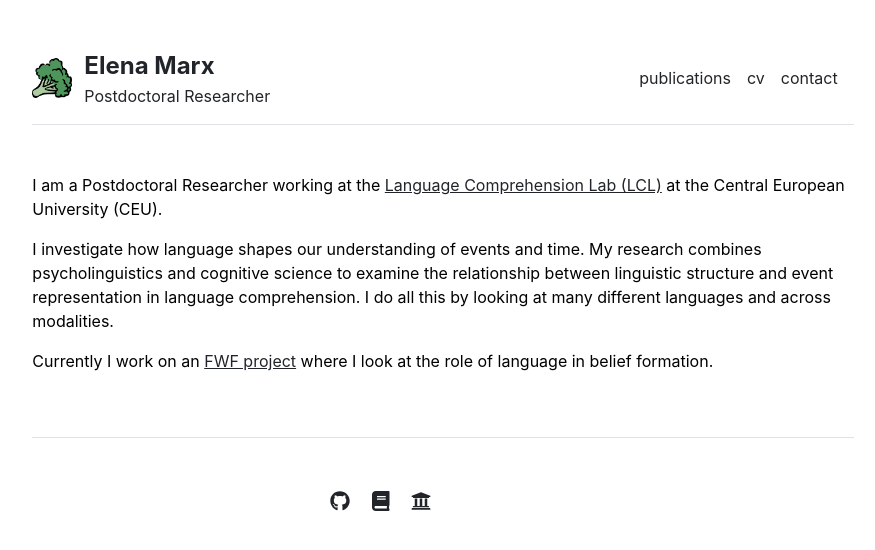
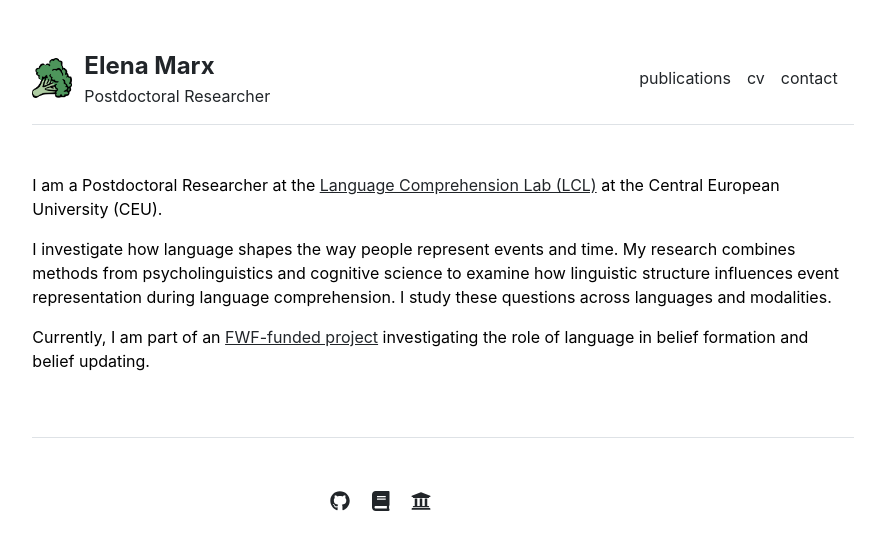
Before and after one commit to elena-marx/elena-marx.github.io, a Jekyll site: the page built from index.md, in a window 1280 px wide. Shown: the top 550 px of the page, without its empty margins (197-1072 px from the left). Built offline with Jekyll 4.4.1, drawn with Linux system fonts in a browser that asks for light colours.

Commit message:
Home page updated

```diff
--- a/index.md
+++ b/index.md
@@ -2,8 +2,8 @@
 layout: home
 title: Home
 ---
-I am a Postdoctoral Researcher working at the [Language Comprehension Lab (LCL)](https://lcl.ceu.edu/) at the Central European University (CEU).
+I am a Postdoctoral Researcher at the <a href="https://lcl.ceu.edu/" target="_blank" rel="noopener noreferrer">Language Comprehension Lab (LCL)</a> at the Central European University (CEU).
 
-I investigate how language shapes our understanding of events and time. My research combines psycholinguistics and cognitive science to examine the relationship between linguistic structure and event representation in language comprehension. I do all this by looking at many different languages and across modalities.
+I investigate how language shapes the way people represent events and time. My research combines methods from psycholinguistics and cognitive science to examine how linguistic structure influences event representation during language comprehension. I study these questions across languages and modalities.
 
-Currently I work on an [FWF project](https://www.ceu.edu/unit/center-belief-updating-and-debiasing-ceu-de-bias-center/research-groups) where I look at the role of language in belief formation.
+Currently, I am part of an <a href="https://www.ceu.edu/unit/center-belief-updating-and-debiasing-ceu-de-bias-center/research-groups" target="_blank" rel="noopener noreferrer">FWF-funded project</a> investigating the role of language in belief formation and belief updating.
```
Also changed, not shown: 1 other file.
